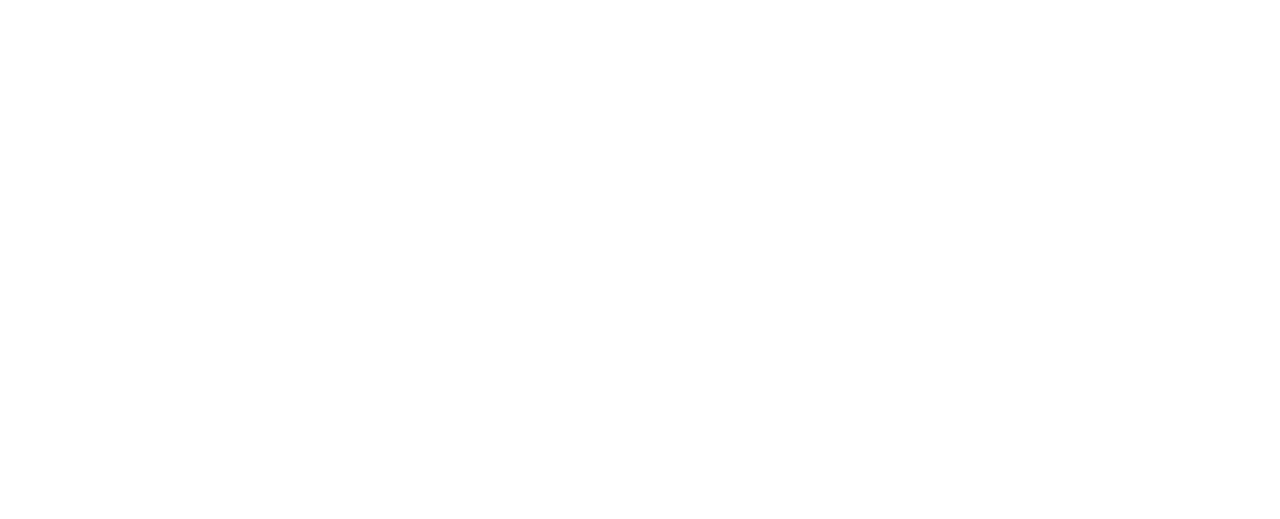
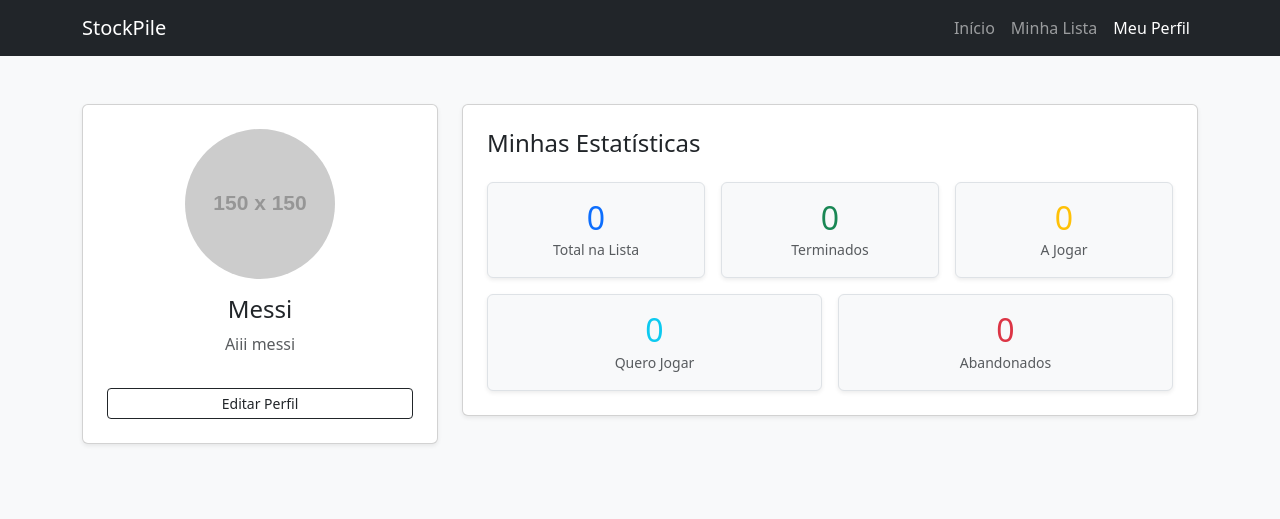
Before and after one commit to rafaeldevpaula/StockPile, a plain HTML site: page perfil.html in a window 1280 px wide. Drawn offline with nearby package versions, Linux system fonts and the light colour scheme; placeholder pictures from the web are drawn by us.

Commit message:
Novas páginas criadas

```diff
--- /dev/null
+++ b/js/perfil.js
@@ -0,0 +1,48 @@
+document.addEventListener('DOMContentLoaded', function() {
+    calcularEstatisticas();
+});
+
+function calcularEstatisticas() {
+    const lista = JSON.parse(localStorage.getItem('bibliotecaJogos')) || [];
+
+    const totalJogos = lista.length;
+    const zerados = lista.filter(jogo => jogo.status === 'zerado').length;
+    const jogando = lista.filter(jogo => jogo.status === 'jogando').length;
+    const abandonados = lista.filter(jogo => jogo.status === 'abandonado').length;
+    const queroJogar = lista.filter(jogo => jogo.status === 'quero_jogar').length;
+
+    const container = document.getElementById('containerEstatisticas');
+
+    container.innerHTML = `
+        <div class="col-6 col-md-4">
+            <div class="p-3 border bg-light rounded shadow-sm">
+                <h2 class="mb-0 text-primary">${totalJogos}</h2>
+                <small class="text-muted">Total na Lista</small>
+            </div>
+        </div>
+        <div class="col-6 col-md-4">
+            <div class="p-3 border bg-light rounded shadow-sm">
+                <h2 class="mb-0 text-success">${zerados}</h2>
+                <small class="text-muted">Terminados</small>
+            </div>
+        </div>
+        <div class="col-6 col-md-4">
+            <div class="p-3 border bg-light rounded shadow-sm">
+                <h2 class="mb-0 text-warning">${jogando}</h2>
+                <small class="text-muted">A Jogar</small>
+            </div>
+        </div>
+        <div class="col-6 col-md-6">
+            <div class="p-3 border bg-light rounded shadow-sm">
+                <h2 class="mb-0 text-info">${queroJogar}</h2>
+                <small class="text-muted">Quero Jogar</small>
+            </div>
+        </div>
+        <div class="col-6 col-md-6">
+            <div class="p-3 border bg-light rounded shadow-sm">
+                <h2 class="mb-0 text-danger">${abandonados}</h2>
+                <small class="text-muted">Abandonados</small>
+            </div>
+        </div>
+    `;
+}
--- a/lista.html
+++ b/lista.html
@@ -0,0 +1,31 @@
+<!DOCTYPE html>
+<html lang="pt-BR">
+<head>
+    <meta charset="UTF-8">
+    <title>Minha Lista | StockPile</title>
+    <link href="https://cdn.jsdelivr.net/npm/bootstrap@5.3.2/dist/css/bootstrap.min.css" rel="stylesheet">
+    <link rel="stylesheet" href="css/style.css">
+</head>
+<body class="bg-light">
+
+    <nav class="navbar navbar-expand-lg navbar-dark bg-dark mb-4">
+        <div class="container">
+            <a class="navbar-brand" href="index.html">StockPile</a>
+            <div class="collapse navbar-collapse">
+                <ul class="navbar-nav ms-auto">
+                    <li class="nav-item"><a class="nav-link" href="index.html">Início</a></li>
+                    <li class="nav-item"><a class="nav-link active" href="lista.html">Minha Lista</a></li>
+                    <li class="nav-item"><a class="nav-link active" href="perfil.html">Meu Perfil</a></li>
+                </ul>
+            </div>
+        </div>
+    </nav>
+
+    <div class="container">
+        <h2>Meus Jogos</h2>
+        <div id="listaJogosContainer" class="row g-4 mt-2">
+            </div>
+    </div>
+
+    <script src="js/lista.js"></script> </body>
+</html>
--- a/perfil.html
+++ b/perfil.html
@@ -0,0 +1,54 @@
+<!DOCTYPE html>
+<html lang="pt-BR">
+<head>
+    <meta charset="UTF-8">
+    <meta name="viewport" content="width=device-width, initial-scale=1.0">
+    <title>Meu Perfil | StockPile</title>
+    <link href="https://cdn.jsdelivr.net/npm/bootstrap@5.3.2/dist/css/bootstrap.min.css" rel="stylesheet">
+    <link rel="stylesheet" href="css/style.css">
+</head>
+<body class="bg-light">
+
+    <nav class="navbar navbar-expand-lg navbar-dark bg-dark">
+        <div class="container">
+            <a class="navbar-brand" href="index.html">StockPile</a>
+            <button class="navbar-toggler" type="button" data-bs-toggle="collapse" data-bs-target="#navbarNav">
+                <span class="navbar-toggler-icon"></span>
+            </button>
+            <div class="collapse navbar-collapse" id="navbarNav">
+                <ul class="navbar-nav ms-auto">
+                    <li class="nav-item"><a class="nav-link" href="index.html">Início</a></li>
+                    <li class="nav-item"><a class="nav-link" href="lista.html">Minha Lista</a></li>
+                    <li class="nav-item"><a class="nav-link active" href="perfil.html">Meu Perfil</a></li>
+                </ul>
+            </div>
+        </div>
+    </nav>
+
+    <div class="container my-5">
+        <div class="row">
+            <div class="col-md-4 mb-4">
+                <div class="card shadow-sm text-center p-4">
+                    <img src="https://placehold.co/150x150/212529/FFF?text=RC" class="rounded-circle mx-auto mb-3" alt="Foto de Perfil" style="width: 150px; height: 150px; object-fit: cover;">
+
+                    <h4 class="mb-0">Messi</h4>
+                    <p class="text-muted mt-2">Aiii messi</p>
+
+                    <button class="btn btn-outline-dark btn-sm mt-3">Editar Perfil</button>
+                </div>
+            </div>
+
+            <div class="col-md-8">
+                <div class="card shadow-sm p-4">
+                    <h4 class="mb-4">Minhas Estatísticas</h4>
+                    <div class="row text-center g-3" id="containerEstatisticas">
+                        </div>
+                </div>
+            </div>
+        </div>
+    </div>
+
+    <script src="https://cdn.jsdelivr.net/npm/bootstrap@5.3.2/dist/js/bootstrap.bundle.min.js"></script>
+    <script src="js/perfil.js"></script>
+</body>
+</html>
```
Also changed, not shown: index.html (+2 -0 lines), js/lista.js (added, +65 -0 lines), js/script.js (+11 -15 lines).
